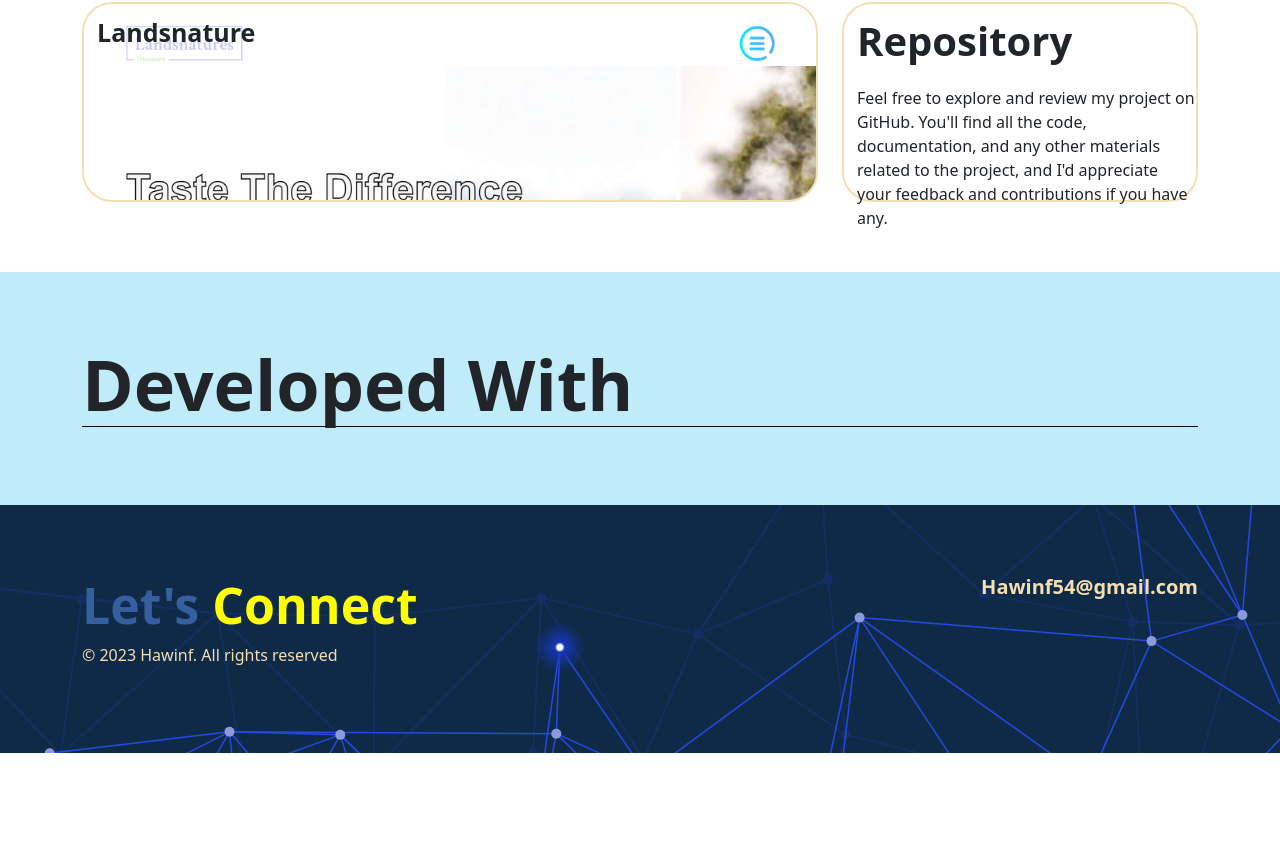
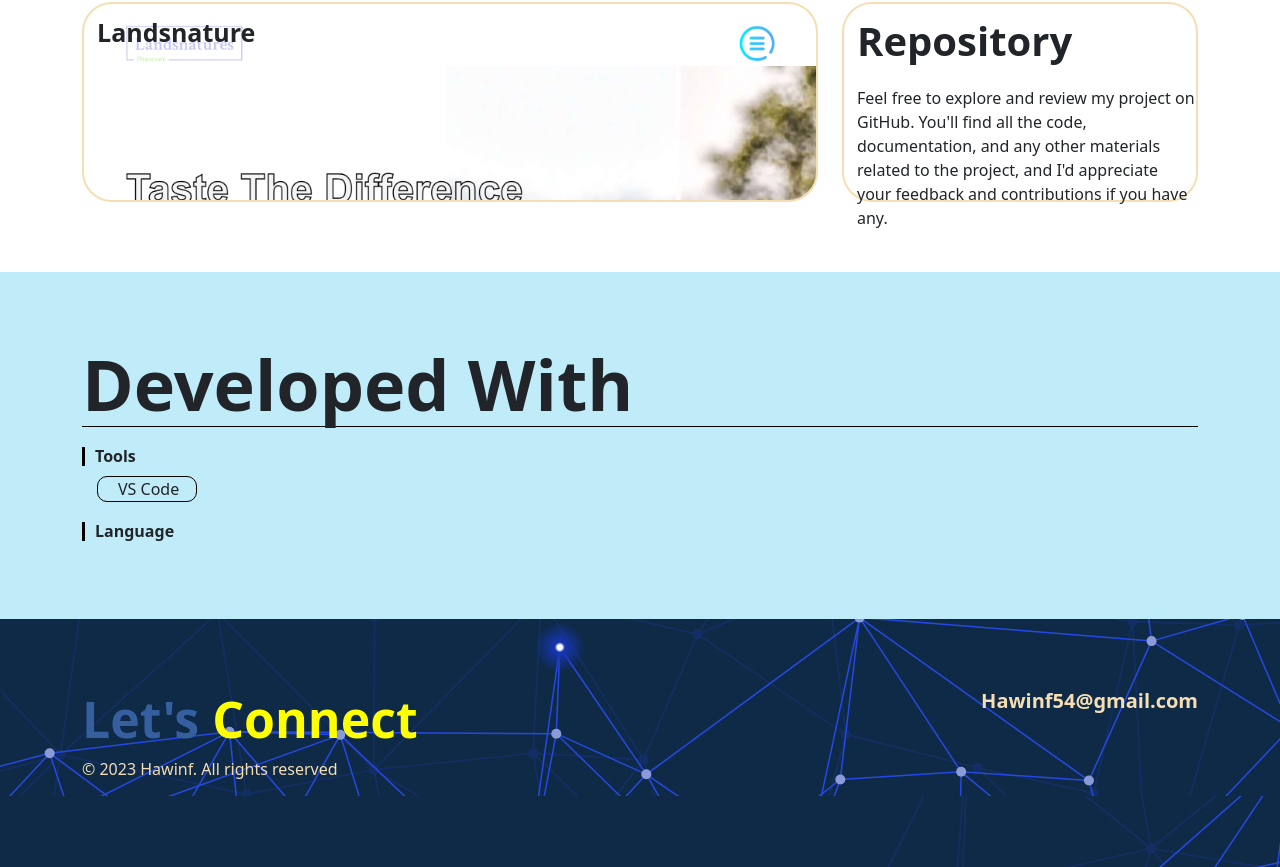
Before and after one commit to Hawinf/hawinf, a Next.js app: page / in a window 1280 px wide. Shown: the part 884-1751 px from the top of the page. Before the commit the page ends 1637 px from the top, so only its background shows below. Built offline with nearby package versions, Linux system fonts and the light colour scheme.

Commit message:
editing tools.tsx

```diff
--- a/components/Tools/Tool.tsx
+++ b/components/Tools/Tool.tsx
@@ -5,6 +5,17 @@ export const Tools = () => {
         <div className={ToolStyle['wrapper-tools']}>
             <div className='container'>
                 <h1 className={ToolStyle['tool-judul']}>Developed With</h1>
+                <div className={ToolStyle['tool-categ']}>
+                    <div className={ToolStyle['categ-1']}>
+                        <h6 className={ToolStyle['cate1judul']}>Tools</h6>
+                        <div className={ToolStyle['card-code']}>
+                            <p>VS Code</p>
+                        </div>
+                    </div>
+                    <div className={ToolStyle['categ-2']}>
+                        <h6 className={ToolStyle['cate2judul']}>Language</h6>
+                    </div>
+                </div>
             </div>
         </div>
     )
--- a/components/Tools/tool.module.css
+++ b/components/Tools/tool.module.css
@@ -9,3 +9,25 @@
     font-weight: 700;
     border-bottom: 1px solid black;
 }
+.cate1judul {
+    margin-top: 20px;
+    border-left: 3px solid black;
+    padding-left: 10px;
+    font-weight: 700;
+}
+.categ-1 p {
+    margin-top: 10px;
+    margin-left: 15px;
+    padding-left: 20px;
+    width: 100px;
+    /* height: 40px; */
+    border: 1px solid black;
+    border-radius: 10px;
+    font-weight: 500;
+}
+.cate2judul {
+    margin-top: 20px;
+    border-left: 3px solid black;
+    padding-left: 10px;
+    font-weight: 700;
+}
```
